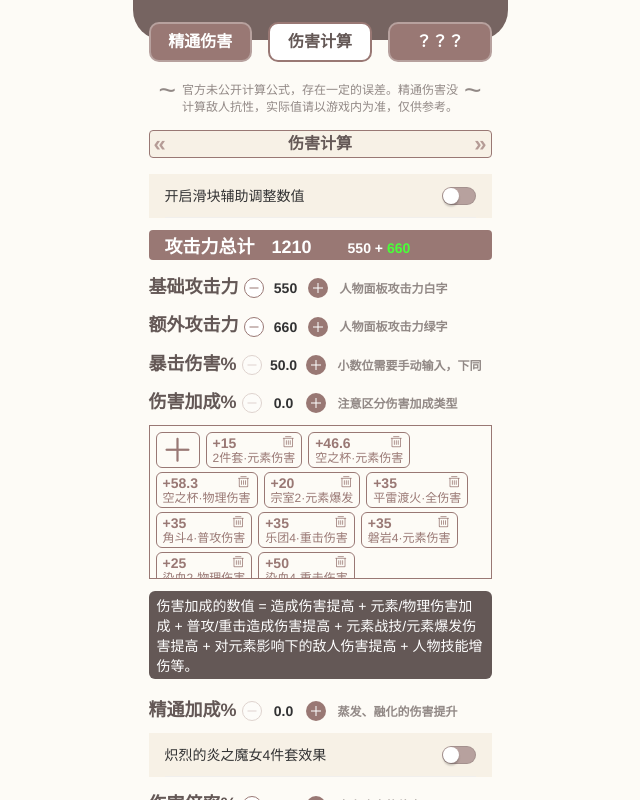
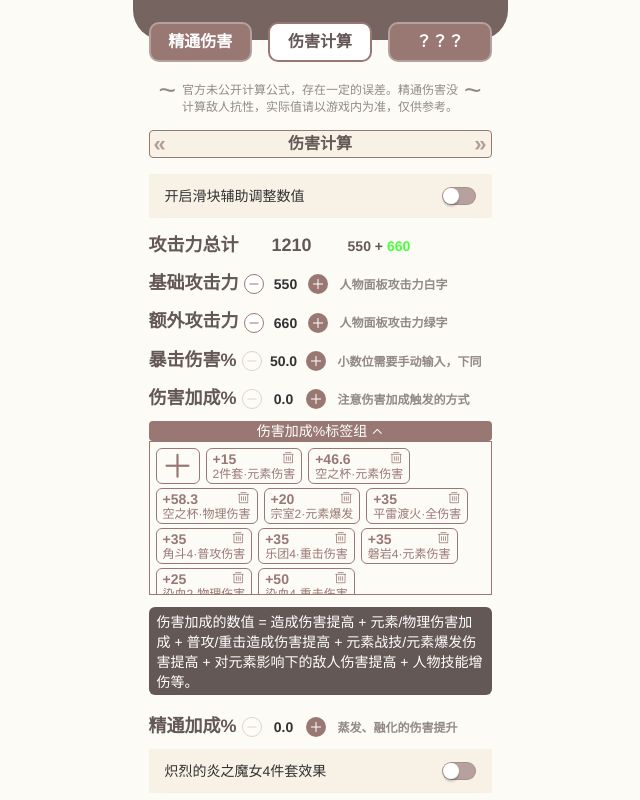
Before and after one commit to chenshiai/ElementalDamageCalculator, a Vue app: page /#/increasing-range in a window 1280 px wide. Shown: the top 800 px of the page, without its empty margins (320-960 px from the left). Built offline with nearby package versions, Linux system fonts and the light colour scheme.

Commit message:
feat: 新增删除白哦

```diff
--- a/src/component/DataItem.vue
+++ b/src/component/DataItem.vue
@@ -23,8 +23,14 @@
     active-color="#645856"
     @change="onChange"
   />
-  <div v-if="notes" class="data-notes">
-    <div class="add-note-button"><van-icon name="plus" size="30" /></div>
+  <div v-show="notes" class="notes-button" @click="isExpand = !isExpand">
+    {{ title }}标签组
+    <van-icon size="12" :name="isExpand ? 'arrow-up' : 'arrow-down'" />
+  </div>
+  <div v-show="notes && isExpand" class="data-notes">
+    <div class="add-note-button">
+      <van-icon @click="addNewNote" name="plus" size="30" />
+    </div>
     <div
       v-for="(item, index) in notes"
       :key="index"
@@ -36,6 +42,9 @@
       </div>
       <van-icon @click="deleteMemo(item)" class="memo-close" name="delete-o" />
     </div>
+  </div>
+  <div v-if="detail" class="detail">
+    {{ detail }}
   </div>
 </template>
 
@@ -62,6 +71,7 @@ export default defineComponent({
     sliderStep: Number | String,
 
     notes: Array,
+    detail: String,
   },
 
   components: {
@@ -76,9 +86,10 @@ export default defineComponent({
     },
   },
 
-  setup(props) {
+  setup(props, { emit }) {
     const value = ref(+props.modelValue);
     const selectedMemos = ref({});
+    const isExpand = ref(true);
 
     const selectMemo = (item) => {
       const key = item.title;
@@ -93,10 +104,25 @@ export default defineComponent({
     };
 
     const deleteMemo = (item) => {
-      console.log(item);
+      const key = item.title;
+      if (selectedMemos.value[key]) {
+        value.value = +value.value - +selectedMemos.value[key];
+        delete selectedMemos.value[key];
+      }
+      const notesFilter = [];
+      props.notes.forEach((item) => {
+        if (item.title !== key) {
+          notesFilter.push(item);
+        }
+      });
+      emit('noteChange', notesFilter);
     };
 
-    return { value, selectMemo, selectedMemos, deleteMemo };
+    const addNewNote = () => {
+
+    };
+
+    return { value, selectMemo, selectedMemos, deleteMemo, isExpand, addNewNote };
   },
 });
 </script>
@@ -106,7 +132,6 @@ export default defineComponent({
   border: 1px solid #997874;
   flex-wrap: wrap;
   display: flex;
-  margin-bottom: 12px;
   padding: 6px 6px 6px 0;
   max-height: 140px;
   overflow: scroll;
@@ -147,6 +172,14 @@ export default defineComponent({
   font-size: 12px;
   line-height: 14px;
 }
+.notes-button {
+  background-color: #997874;
+  color: #fff;
+  text-align: center;
+  font-size: 14px;
+  line-height: 20px;
+  border-radius: 4px;
+}
 .data-notes .memo-close {
   position: absolute;
   top: 2px;
--- a/src/constant.js
+++ b/src/constant.js
@@ -67,3 +67,47 @@ export const base = {
 export const WITCH = "witch";
 export const THUNDER = "thunder"
 export const EMERALD = "emerald";
+
+// 增伤区标签
+export const EnhancedDamageNotes = [
+  {
+    detail: 15,
+    title: '2件套·元素伤害',
+  },
+  {
+    detail: 46.6,
+    title: '空之杯·元素伤害',
+  },
+  {
+    detail: 58.3,
+    title: '空之杯·物理伤害',
+  },
+  {
+    detail: 20,
+    title: '宗室2·元素爆发',
+  },
+  {
+    detail: 35,
+    title: '平雷渡火·全伤害',
+  },
+  {
+    detail: 35,
+    title: '角斗4·普攻伤害',
+  },
+  {
+    detail: 35,
+    title: '乐团4·重击伤害',
+  },
+  {
+    detail: 35,
+    title: '磐岩4·元素伤害',
+  },
+  {
+    detail: 25,
+    title: '染血2·物理伤害',
+  },
+  {
+    detail: 50,
+    title: '染血4·重击伤害',
+  },
+];
--- a/src/view/Elemental.vue
+++ b/src/view/Elemental.vue
@@ -394,6 +394,7 @@ export default defineComponent({
   margin-bottom: 16px;
   border-radius: 6px;
   color: #fff;
+  margin-top: 12px;
   background-color: #645856;
 }
 
--- a/src/view/Increase.vue
+++ b/src/view/Increase.vue
@@ -51,60 +51,18 @@
     <data-item
       v-model="data.elementDemage"
       title="伤害加成%"
-      tips="注意区分伤害加成类型"
+      tips="注意伤害加成触发的方式"
       stepperMin="0"
       sliderMax="600"
       sliderStep="0.1"
       decimalLength="1"
       :showSlider="sliderChecked"
-      :notes="[
-        {
-          detail: 15,
-          title: '2件套·元素伤害',
-        },
-        {
-          detail: 46.6,
-          title: '空之杯·元素伤害',
-        },
-        {
-          detail: 58.3,
-          title: '空之杯·物理伤害',
-        },
-        {
-          detail: 20,
-          title: '宗室2·元素爆发',
-        },
-        {
-          detail: 35,
-          title: '平雷渡火·全伤害',
-        },
-        {
-          detail: 35,
-          title: '角斗4·普攻伤害',
-        },
-        {
-          detail: 35,
-          title: '乐团4·重击伤害',
-        },
-        {
-          detail: 35,
-          title: '磐岩4·元素伤害',
-        },
-        {
-          detail: 25,
-          title: '染血2·物理伤害',
-        },
-        {
-          detail: 50,
-          title: '染血4·重击伤害',
-        },
-      ]"
+      :notes="EDNotes"
+      @noteChange="EDNoteChange"
+      detail="伤害加成的数值 = 造成伤害提高 + 元素/物理伤害加成 + 普攻/重击造成伤害提高
+      + 元素战技/元素爆发伤害提高 + 对元素影响下的敌人伤害提高 +
+      人物技能增伤等。"
     />
-    <div class="detail">
-      伤害加成的数值 = 造成伤害提高 + 元素/物理伤害加成 + 普攻/重击造成伤害提高
-      + 元素战技/元素爆发伤害提高 + 对元素影响下的敌人伤害提高 +
-      人物技能增伤等。
-    </div>
     <div class="data-panel__title">
       精通加成%
       <van-stepper
@@ -279,7 +237,7 @@
 </template>
 
 <script>
-import { computed, defineComponent, reactive, ref } from "vue";
+import { computed, defineComponent, reactive, ref, onMounted } from "vue";
 import {
   Slider,
   Stepper,
@@ -292,6 +250,7 @@ import {
 import TabTitle from "./TabTitle.vue";
 import { getReactionRate, getResistanceRate, getDefRate } from "../utils";
 import DataItem from "../component/DataItem.vue";
+import { EnhancedDamageNotes } from "../constant";
 
 export default defineComponent({
   name: "increase",
@@ -381,6 +340,14 @@ export default defineComponent({
       );
     });
 
+    const EDNotes = ref([]);
+    onMounted(() => {
+      EDNotes.value = EnhancedDamageNotes;
+    });
+    const EDNoteChange = (value) => {
+      EDNotes.value = value;
+    };
+
     return {
       data,
       otherData,
@@ -391,6 +358,8 @@ export default defineComponent({
       otherChecked,
       floatChecked,
       increaseResult,
+      EDNotes,
+      EDNoteChange,
     };
   },
 });
@@ -400,14 +369,8 @@ export default defineComponent({
 .data-panel {
   margin-bottom: 24px;
 }
-.atk-top {
-  padding: 2px 16px;
-  border-radius: 4px;
-  background-color: #997874;
-  color: #fff;
-}
 .atk-total {
-  margin-left: 12px;
+  margin-left: 28px;
 }
 .atk-detial {
   display: inline-block;
```
